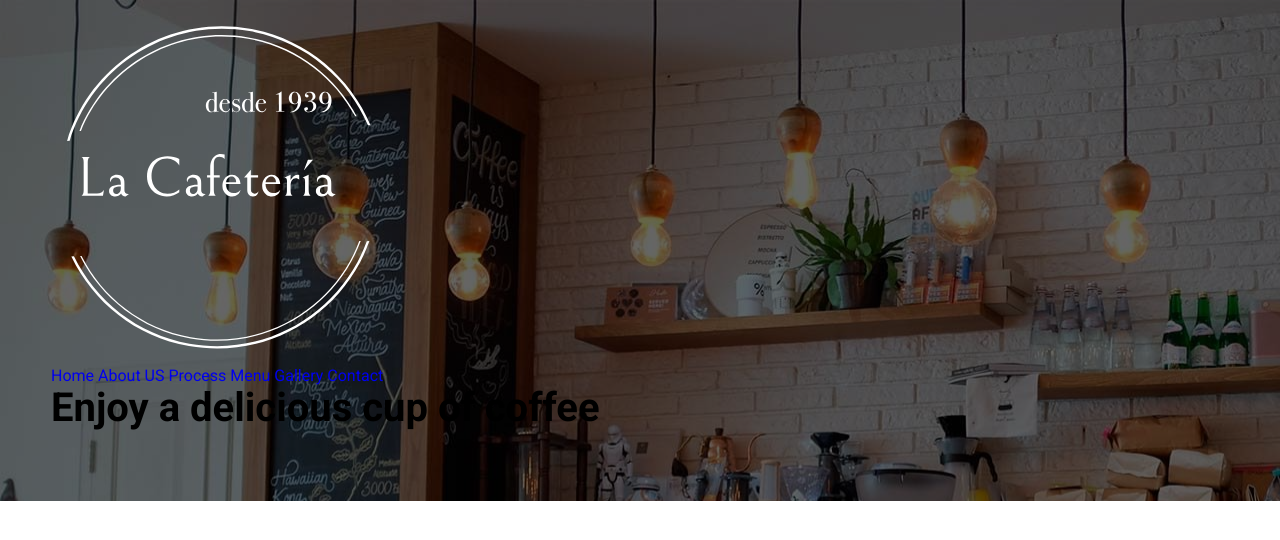
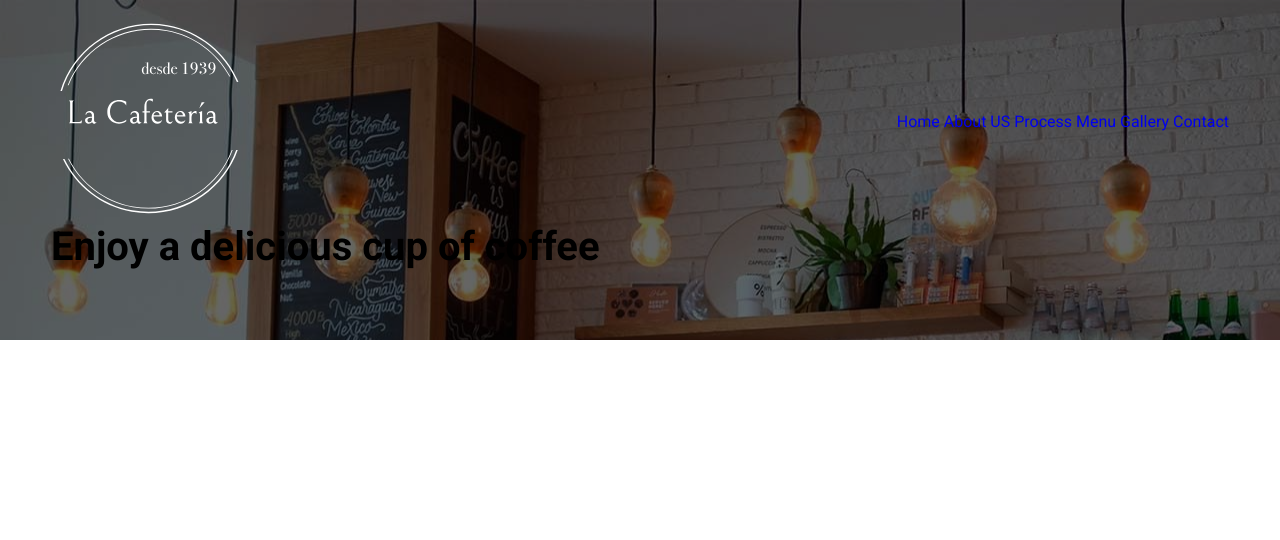
Before and after one commit to xandro2021/Cafeteria01, a website: page index.html in a window 1280 px wide. Drawn offline with Linux system fonts and the light colour scheme.

Commit message:
_barra.scss: Styling the header bar

```diff
--- a/index.html
+++ b/index.html
@@ -31,11 +31,11 @@
                     <a href="contacto.html">Contact</a>
                 </nav>
 
-                <div class="texto-header">
-                    <h1>Enjoy a delicious cup of coffee</h1>
-                </div>
             </div>
 
+            <div class="texto-header">
+                <h1>Enjoy a delicious cup of coffee</h1>
+            </div>
         </div>
     </header>
 
--- /dev/null
+++ b/src/scss/header/_barra.scss
@@ -0,0 +1,22 @@
+@use "base/mixins" as m;
+
+.barra {
+    display: flex;
+    flex-direction: column;
+
+    @include m.tablet {
+        flex-direction: row;
+        justify-content: space-between;
+        align-items: center;
+    }
+
+    .logo {
+        width: 50%;
+        margin: 0 auto;
+
+        @include m.tablet {
+            width: 20rem;
+            margin: 0px;
+        }
+    }
+}
--- a/src/scss/header/_index.scss
+++ b/src/scss/header/_index.scss
@@ -1,2 +1,3 @@
 @forward "header";
 @forward "navegacion";
+@forward "barra";
```
Also changed, not shown: build/css/app.css.
